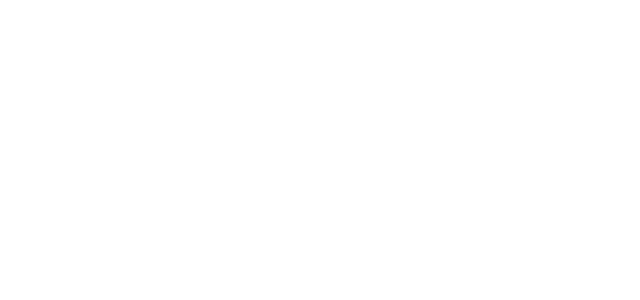
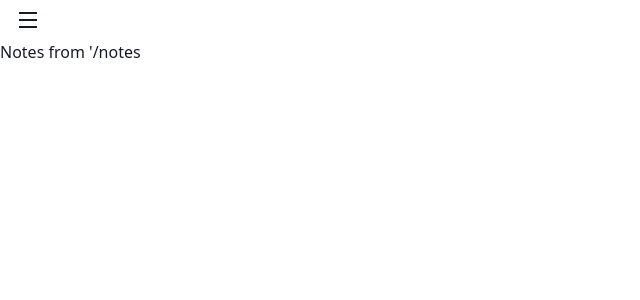
Before and after one commit to neil-justin/marknote, a React (Vite) app: page /notes in a window 1280 px wide. Before the commit this address had no page. Shown: the top 300 px of the page, without its empty margins (0-640 px from the left). Built offline with nearby package versions, Linux system fonts and the light colour scheme.

Commit message:
Add drawer and implement user logged out
Write a playwright test for successful user logged out

```diff
--- a/package.json
+++ b/package.json
@@ -16,6 +16,7 @@
     "@tailwindcss/vite": "^4.0.8",
     "@tanstack/react-query": "^5.66.9",
     "axios": "^1.7.9",
+    "classnames": "^2.5.1",
     "dotenv": "^16.4.7",
     "firebase": "^11.3.1",
     "react": "^19.0.0",
--- a/src/App.tsx
+++ b/src/App.tsx
@@ -4,6 +4,7 @@
 import { User } from 'firebase/auth';
 import VerificationReminder from './app/routes/VerificationReminder';
 import Login from '@routes/Login';
+import Drawer from '@/components/Drawer';
 
 function App() {
   const [user, setUser] = useState<User | null>(null);
@@ -24,6 +25,12 @@
           element={<Login />}
         />
       </Route>
+      <Route element={<Drawer />}>
+        <Route
+          path='notes'
+          element={<h1>Notes from '/notes</h1>}
+        />
+      </Route>
     </Routes>
   );
 }
--- /dev/null
+++ b/src/assets/icons.tsx
@@ -0,0 +1,39 @@
+interface IconProps {
+  size: number;
+}
+
+export const Menu = ({ size }: IconProps) => (
+  <svg
+    xmlns='http://www.w3.org/2000/svg'
+    viewBox='0 0 24 24'
+    width={size}
+    height={size}
+    fill='currentColor'
+  >
+    <path d='M3 4H21V6H3V4ZM3 11H21V13H3V11ZM3 18H21V20H3V18Z'></path>
+  </svg>
+);
+
+export const Note = ({ size }: IconProps) => (
+  <svg
+    xmlns='http://www.w3.org/2000/svg'
+    viewBox='0 0 24 24'
+    fill='currentColor'
+    width={size}
+    height={size}
+  >
+    <path d='M9.97308 18H14.0269C14.1589 16.7984 14.7721 15.8065 15.7676 14.7226C15.8797 14.6006 16.5988 13.8564 16.6841 13.7501C17.5318 12.6931 18 11.385 18 10C18 6.68629 15.3137 4 12 4C8.68629 4 6 6.68629 6 10C6 11.3843 6.46774 12.6917 7.31462 13.7484C7.40004 13.855 8.12081 14.6012 8.23154 14.7218C9.22766 15.8064 9.84103 16.7984 9.97308 18ZM14 20H10V21H14V20ZM5.75395 14.9992C4.65645 13.6297 4 11.8915 4 10C4 5.58172 7.58172 2 12 2C16.4183 2 20 5.58172 20 10C20 11.8925 19.3428 13.6315 18.2443 15.0014C17.624 15.7748 16 17 16 18.5V21C16 22.1046 15.1046 23 14 23H10C8.89543 23 8 22.1046 8 21V18.5C8 17 6.37458 15.7736 5.75395 14.9992ZM13 10.0048H15.5L11 16.0048V12.0048H8.5L13 6V10.0048Z'></path>
+  </svg>
+);
+
+export const Logout = ({ size }: IconProps) => (
+  <svg
+    xmlns='http://www.w3.org/2000/svg'
+    viewBox='0 0 24 24'
+    fill='currentColor'
+    width={size}
+    height={size}
+  >
+    <path d='M1.99805 21.0001V19.0001L3.99805 18.9999V4.83465C3.99805 4.35136 4.34367 3.93723 4.81916 3.85078L14.2907 2.12868C14.6167 2.0694 14.9291 2.28564 14.9884 2.61167C14.9948 2.64708 14.998 2.68301 14.998 2.719V3.9999L18.998 4.00007C19.5503 4.00007 19.998 4.44779 19.998 5.00007V18.9999L21.998 19.0001V21.0001H17.998V6.00007L14.998 5.9999V21.0001H1.99805ZM12.998 4.3965L5.99805 5.66923V19.0001H12.998V4.3965ZM11.998 11.0001V13.0001H9.99805V11.0001H11.998Z'></path>
+  </svg>
+);
--- /dev/null
+++ b/src/components/Drawer.tsx
@@ -0,0 +1,70 @@
+import { NavLink, Outlet } from 'react-router';
+import * as Icons from '@assets/icons';
+import classNames from 'classnames';
+import { JSX } from 'react';
+import { logoutUser } from '@/services/user';
+
+interface StaticItem {
+  text: 'Notes' | 'Log out';
+  path: '/notes' | '/home';
+  icon: JSX.Element;
+}
+
+const staticItem: StaticItem[] = [
+  { text: 'Notes', path: '/notes', icon: <Icons.Note size={24} /> },
+  { text: 'Log out', path: '/home', icon: <Icons.Logout size={24} /> },
+];
+
+const Drawer = () => {
+  return (
+    <div>
+      <div className='drawer'>
+        <input
+          id='my-drawer'
+          type='checkbox'
+          className='drawer-toggle'
+        />
+        <div className='drawer-content'>
+          <label
+            htmlFor='my-drawer'
+            className='btn bg-base-100 border-0 drawer-button'
+            data-testid='app-drawer'
+          >
+            <Icons.Menu size={24} />
+          </label>
+        </div>
+        <div className='drawer-side'>
+          <label
+            htmlFor='my-drawer'
+            aria-label='close sidebar'
+            className='drawer-overlay'
+          ></label>
+          <ul className='menu bg-base-200 text-base-content min-h-full w-80 py-8 px-0'>
+            {staticItem.map((item) => (
+              <li
+                // If item is Log out, push item at the bottom of the drawer
+                className={classNames({ 'mt-auto': item.text === 'Log out' })}
+                key={item.text}
+              >
+                <NavLink
+                  to={item.path}
+                  className={({ isActive }) =>
+                    classNames('gap-5 font-medium px-6 py-3 rounded-none', {
+                      'bg-primary/70': isActive,
+                    })
+                  }
+                  onClick={item.text === 'Log out' ? logoutUser : undefined}
+                >
+                  {item.icon} <span>{item.text}</span>
+                </NavLink>
+              </li>
+            ))}
+          </ul>
+        </div>
+      </div>
+      <Outlet />
+    </div>
+  );
+};
+
+export default Drawer;
--- a/src/services/user.ts
+++ b/src/services/user.ts
@@ -6,6 +6,7 @@
   validatePassword,
   User,
   signInWithEmailAndPassword,
+  signOut,
 } from 'firebase/auth';
 import { auth } from '@/firebaseAuth';
 
@@ -42,3 +43,7 @@
 
   return (await signInWithEmailAndPassword(auth, email, password)).user;
 };
+
+export const logoutUser = async () => {
+  await signOut(auth);
+};
--- /dev/null
+++ b/tests/helpers.ts
@@ -0,0 +1,15 @@
+import { Page } from '@playwright/test';
+
+export const loginUser = async (page: Page) => {
+  await page.goto('/auth/login');
+
+  await page
+    .getByRole('textbox', { name: 'johndoe@gmail.com' })
+    .fill('neiljustin.mallari@proton.me');
+  // Password field
+  await page
+    .getByRole('textbox', { name: '********' })
+    .fill('!Samplepassword83');
+
+  page.getByRole('button', { name: 'Log in' });
+};
--- a/tsconfig.app.json
+++ b/tsconfig.app.json
@@ -27,7 +27,8 @@
       "@/*": ["./src/*"],
       "@routes/*": ["./src/app/routes/*"],
       "@services/*": ["./src/services/*"],
-      "@utils/*": ["./src/utils/*"]
+      "@utils/*": ["./src/utils/*"],
+      "@assets/*": ["./src/assets/*"]
     }
   },
   "include": ["src"]
--- a/vite.config.ts
+++ b/vite.config.ts
@@ -11,6 +11,7 @@
       '@routes': path.resolve(__dirname, './src/app/routes'),
       '@services': path.resolve(__dirname, './src/services'),
       '@utils': path.resolve(__dirname, './src/utils'),
+      '@assets': path.resolve(__dirname, './src/assets')
     },
   },
   plugins: [react(), tailwindcss()],
```
Also changed, not shown: 2 other files (tests, documents, lock files or other folders).
